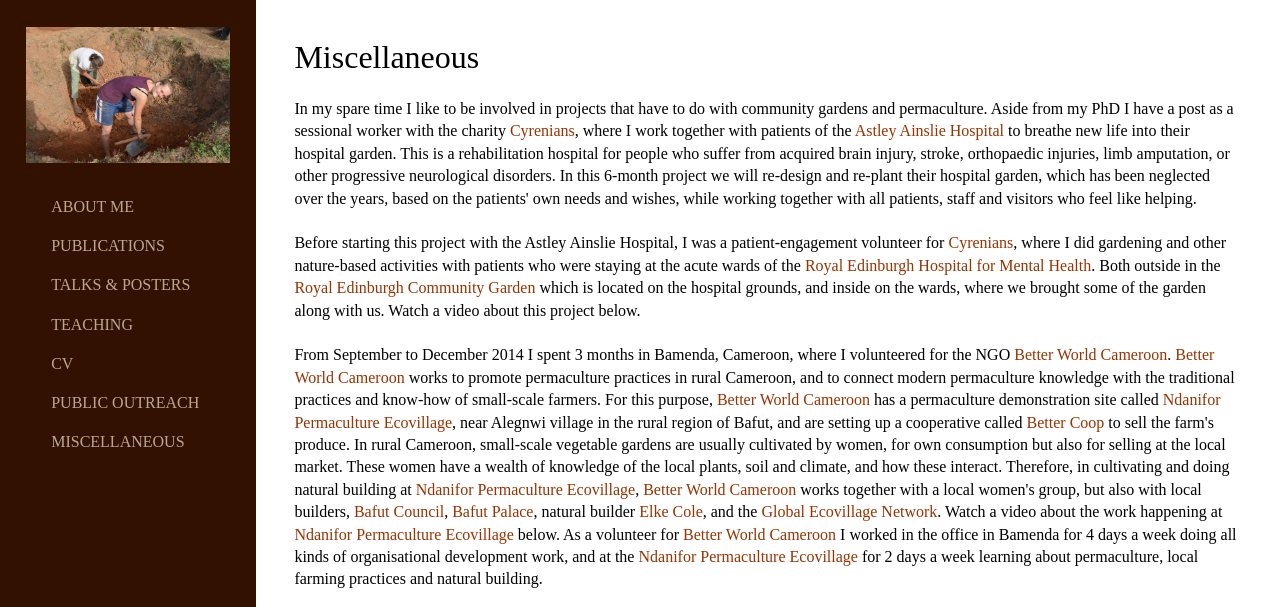
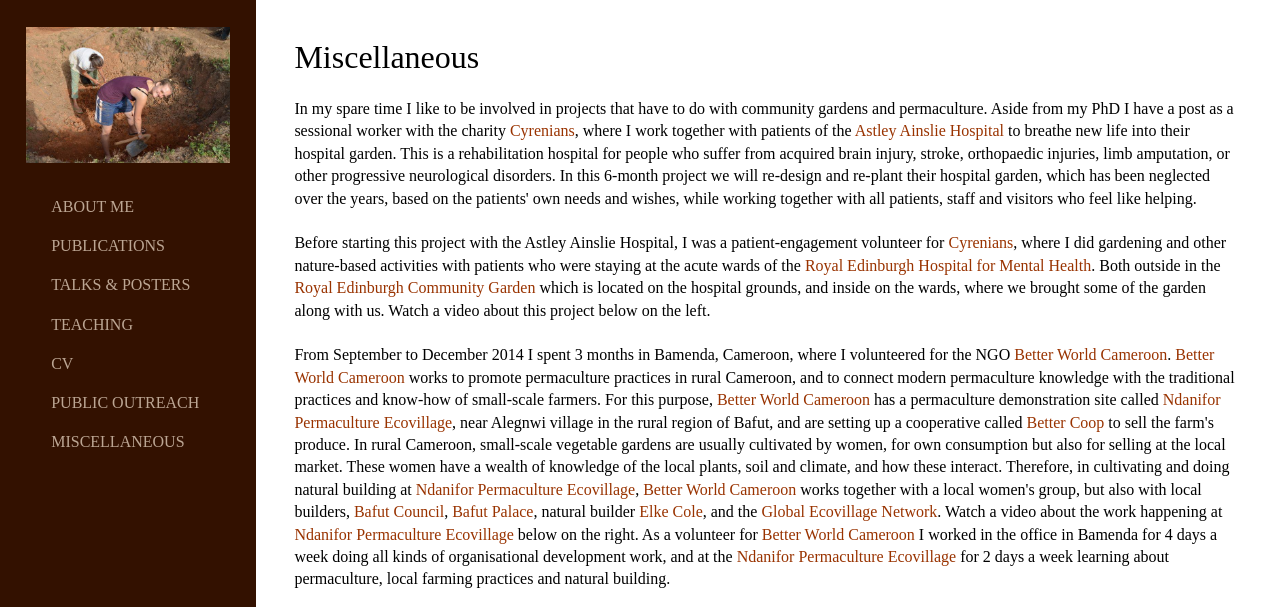
Before and after one commit to marieke-woensdregt/marieke-woensdregt.github.io, a Jekyll site: the page built from misc/index.html, in a window 1280 px wide. Shown: the top 607 px of the page. Built offline with Jekyll 4.4.1, drawn with Linux system fonts in a browser that asks for light colours; grey boxes are pictures that could not be loaded.

Commit message:
Update index.html

```diff
--- a/misc/index.html
+++ b/misc/index.html
@@ -23,7 +23,7 @@
 		<a href="http://www.nhslothian.scot.nhs.uk/GoingToHospital/Locations/REH/Pages/default.aspx">Royal Edinburgh Hospital for Mental Health</a>.
 		Both outside in the <a href="http://cyrenians.scot/community-and-food/community-gardens/">Royal Edinburgh Community Garden</a>
 		which is located on the hospital grounds, and inside on the wards, where we brought some of the garden along with us.
-		Watch a video about this project below.
+		Watch a video about this project below on the left.
 
 		<br />
 		<br />
@@ -48,7 +48,8 @@
 		<a href="https://www.wmf.org/project/bafut-palace">Bafut Palace</a>, natural builder
 		<a href="http://elkecole.com/">Elke Cole</a>,
 		and the <a href="https://ecovillage.org/">Global Ecovillage Network</a>. Watch a video about the work happening at
-		<a href="http://betterworld-cameroon.com/ndanifor-permaculture-ecovillage/">Ndanifor Permaculture Ecovillage</a> below.
+		<a href="http://betterworld-cameroon.com/ndanifor-permaculture-ecovillage/">Ndanifor Permaculture Ecovillage</a>
+		below on the right.
 		As a volunteer for <a href="http://betterworld-cameroon.com/">Better World Cameroon</a>
 		I worked in the office in Bamenda for 4 days a week doing all kinds of organisational development work,
 		and at the <a href="http://betterworld-cameroon.com/ndanifor-permaculture-ecovillage/">Ndanifor Permaculture Ecovillage</a>
```
